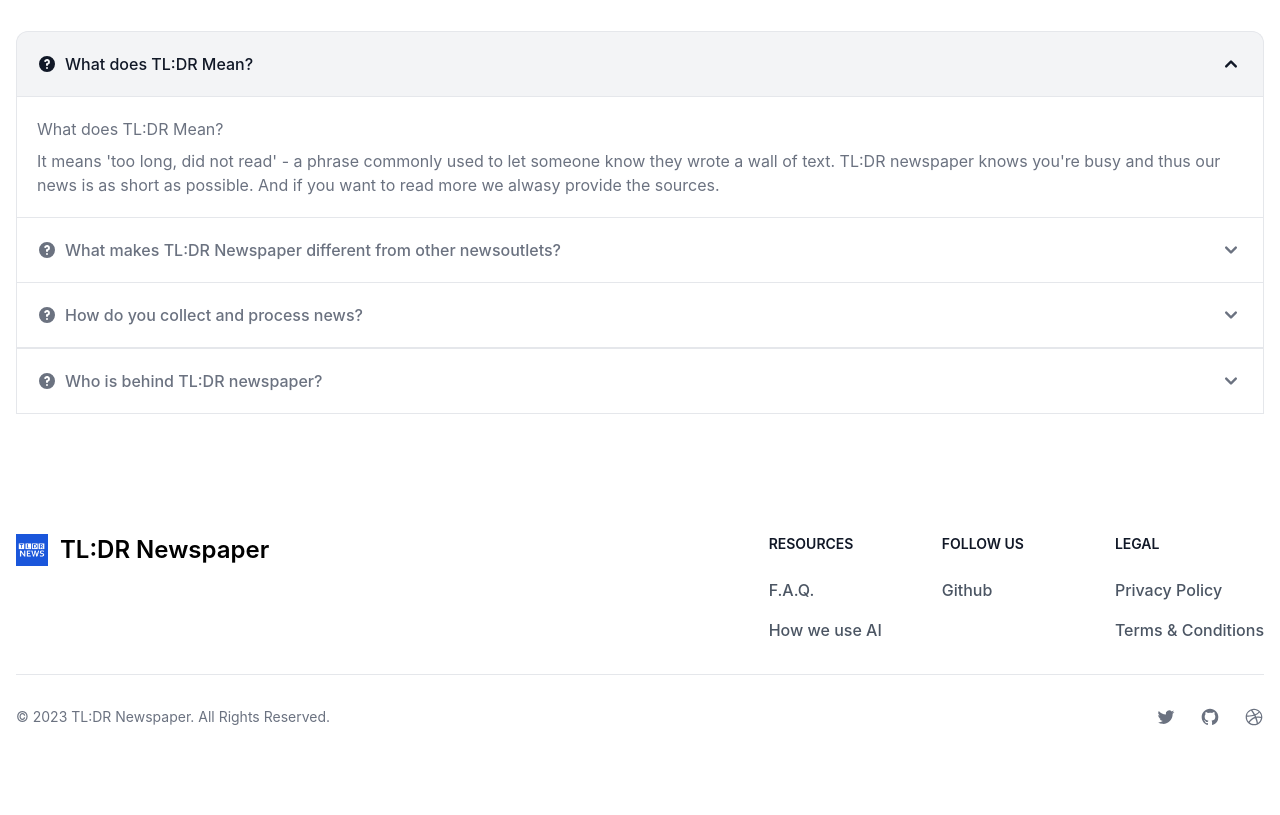
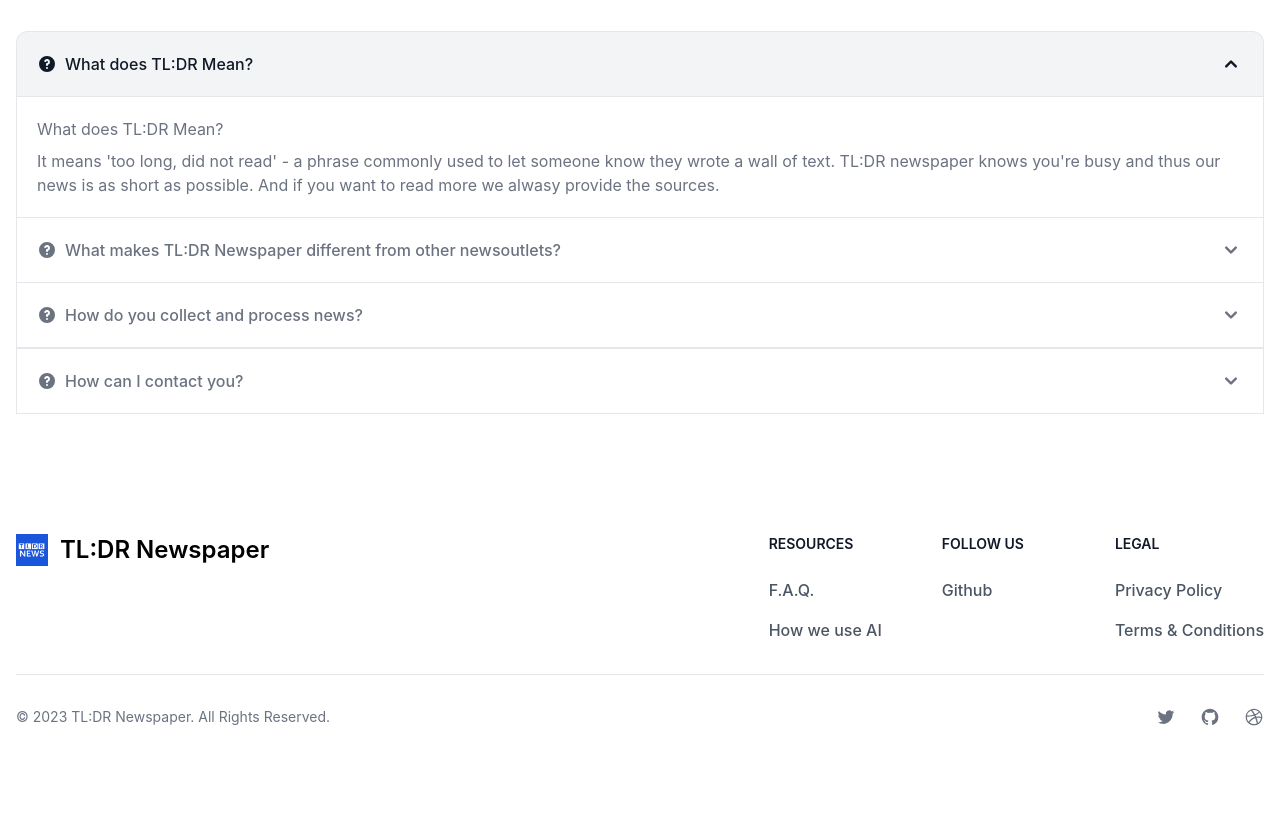
Before and after one commit to TL-DR-Newspaper/TLDR-Newspaper, a Django app: page /faq/ in a window 1280 px wide. Shown: the part 73-888 px from the top of the page. Run offline with Django 4.2, Linux system fonts and the light colour scheme; some libraries are stand-ins or nearby versions.

Commit message:
added contact info

```diff
--- a/homepage/templates/faq_index.html
+++ b/homepage/templates/faq_index.html
@@ -51,13 +51,13 @@
     </div>
     <h2 id="accordion-open-heading-4">
         <button type="button" class="flex items-center justify-between w-full p-5 font-medium text-left text-gray-500 border border-gray-200 focus:ring-4 focus:ring-gray-200 dark:focus:ring-gray-800 dark:border-gray-700 dark:text-gray-400 hover:bg-gray-100 dark:hover:bg-gray-800" data-accordion-target="#accordion-open-body-4" aria-expanded="false" aria-controls="accordion-open-body-4">
-            <span class="flex items-center"><svg class="w-5 h-5 mr-2 shrink-0" fill="currentColor" viewBox="0 0 20 20" xmlns="http://www.w3.org/2000/svg"><path fill-rule="evenodd" d="M18 10a8 8 0 11-16 0 8 8 0 0116 0zm-8-3a1 1 0 00-.867.5 1 1 0 11-1.731-1A3 3 0 0113 8a3.001 3.001 0 01-2 2.83V11a1 1 0 11-2 0v-1a1 1 0 011-1 1 1 0 100-2zm0 8a1 1 0 100-2 1 1 0 000 2z" clip-rule="evenodd"></path></svg> Who is behind TL:DR newspaper?</span>
+            <span class="flex items-center"><svg class="w-5 h-5 mr-2 shrink-0" fill="currentColor" viewBox="0 0 20 20" xmlns="http://www.w3.org/2000/svg"><path fill-rule="evenodd" d="M18 10a8 8 0 11-16 0 8 8 0 0116 0zm-8-3a1 1 0 00-.867.5 1 1 0 11-1.731-1A3 3 0 0113 8a3.001 3.001 0 01-2 2.83V11a1 1 0 11-2 0v-1a1 1 0 011-1 1 1 0 100-2zm0 8a1 1 0 100-2 1 1 0 000 2z" clip-rule="evenodd"></path></svg> How can I contact you?</span>
             <svg data-accordion-icon class="w-6 h-6 shrink-0" fill="currentColor" viewBox="0 0 20 20" xmlns="http://www.w3.org/2000/svg"><path fill-rule="evenodd" d="M5.293 7.293a1 1 0 011.414 0L10 10.586l3.293-3.293a1 1 0 111.414 1.414l-4 4a1 1 0 01-1.414 0l-4-4a1 1 0 010-1.414z" clip-rule="evenodd"></path></svg>
         </button>
         </h2>
         <div id="accordion-open-body-4" class="hidden" aria-labelledby="accordion-open-heading-4">
         <div class="p-5 border border-t-0 border-gray-200 dark:border-gray-700">
-            <p class="mb-2 text-gray-500 dark:text-gray-400">Oh we're just a bunch of news junkies that happen to love programming.</p>
+            <p class="mb-2 text-gray-500 dark:text-gray-400">Just send us an email to mail.tldrnewspaper@gmail.com and we'll be right in touch with you.</p>
         </div>
         </div>
 </div>
```
